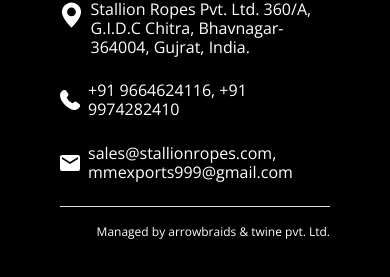
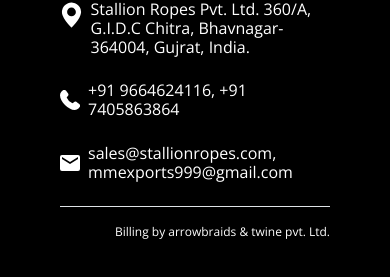
Before and after one commit to omgohel/stallian-ropes, a React (Create React App) app: page / in a window 390 px wide. Shown: the part 4237-4514 px from the top of the page. Built offline with nearby package versions, Linux system fonts and the light colour scheme.

Commit message:
phone number changed

```diff
--- a/src/components/Footer.jsx
+++ b/src/components/Footer.jsx
@@ -129,8 +129,7 @@
                 style={{ color: "white" }}
               />
               <h6 className="font-white ms-2 mb-0">
-                Stallion Ropes Pvt. Ltd. 360/A, G.I.D.C Chitra,
-                Bhavnagar-364004, Gujrat, India.
+                Stallion Ropes Pvt. Ltd. 360/A, G.I.D.C Chitra, Bhavnagar-364004, Gujrat, India.
               </h6>
             </div>
             <div className="d-flex align-items-center mt-4">
@@ -141,9 +140,7 @@
                 height={20}
                 style={{ color: "white" }}
               />
-              <h6 className="font-white ms-2 mb-0">
-                +91 9664624116, +91 9974282410
-              </h6>
+              <h6 className="font-white ms-2 mb-0">+91 9664624116, +91 7405863864</h6>
             </div>
             <div className="d-flex align-items-center mt-4">
               <img
@@ -160,9 +157,7 @@
           </div>
         </div>
         <div className="border-top mt-4">
-          <p className="footer-brand text-white">
-            Managed by arrowbraids & twine pvt. Ltd.{" "}
-          </p>
+          <p className="footer-brand text-white">Billing by arrowbraids & twine pvt. Ltd. </p>
         </div>
       </div>
     </div>
```
